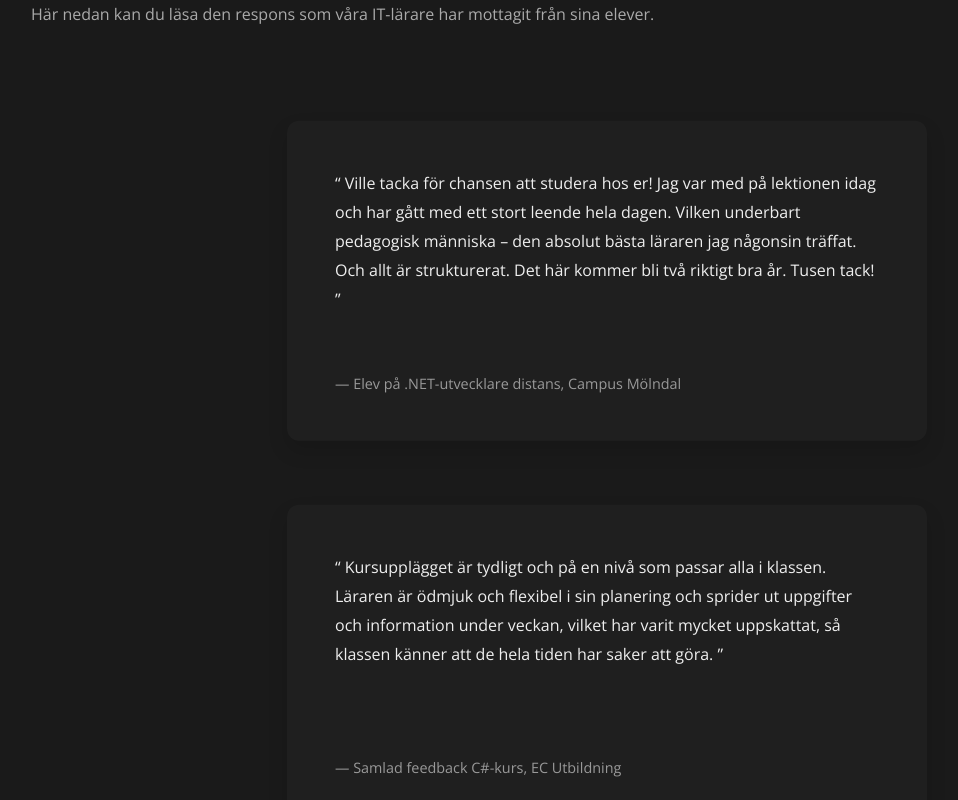
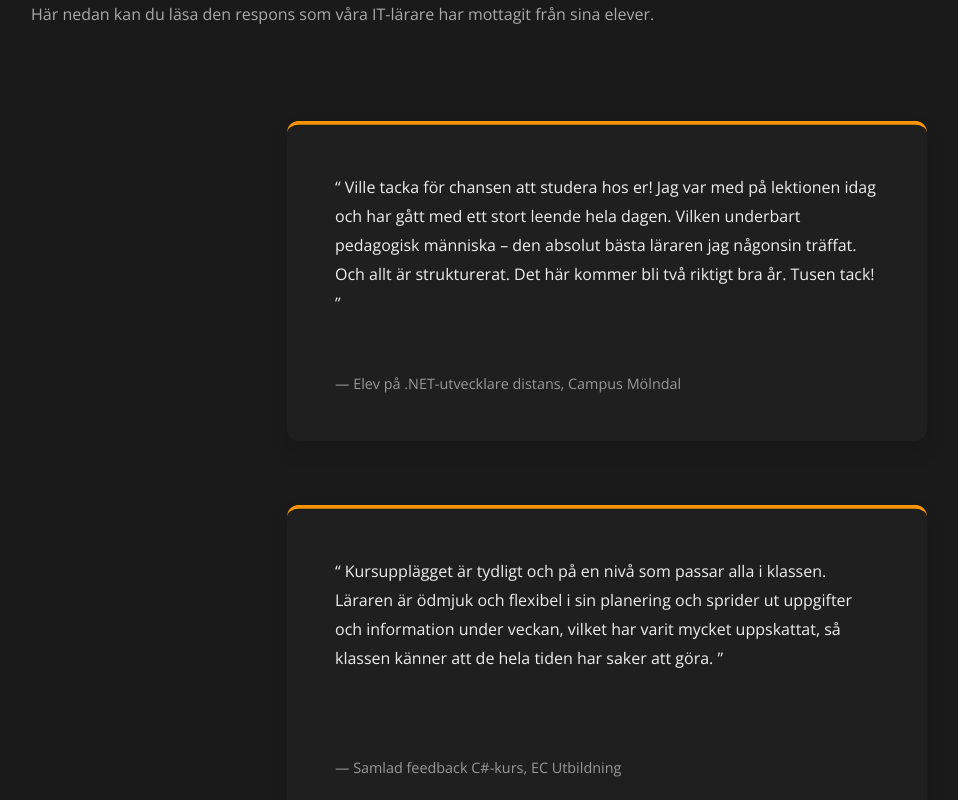
Before and after one commit to CodicEducation/CodicEdu-Website-vue, a Vue app: page /about in a window 1280 px wide. Shown: the part 6520-7320 px from the top of the page, without its empty margins (33-991 px from the left). Built offline with nearby package versions, Linux system fonts and the light colour scheme; no server answers.

Commit message:
Update ReviewCards.vue

```diff
--- a/src/components/ReviewCards.vue
+++ b/src/components/ReviewCards.vue
@@ -31,6 +31,7 @@ export default {
   border-radius: 12px;
   transform: translateY(-0.2rem);
   box-shadow: 0px 10px 20px #0002;
+  border-top: 4px solid $main-color;
 
   .rev-txt {
     line-height: 1.8rem;
```
